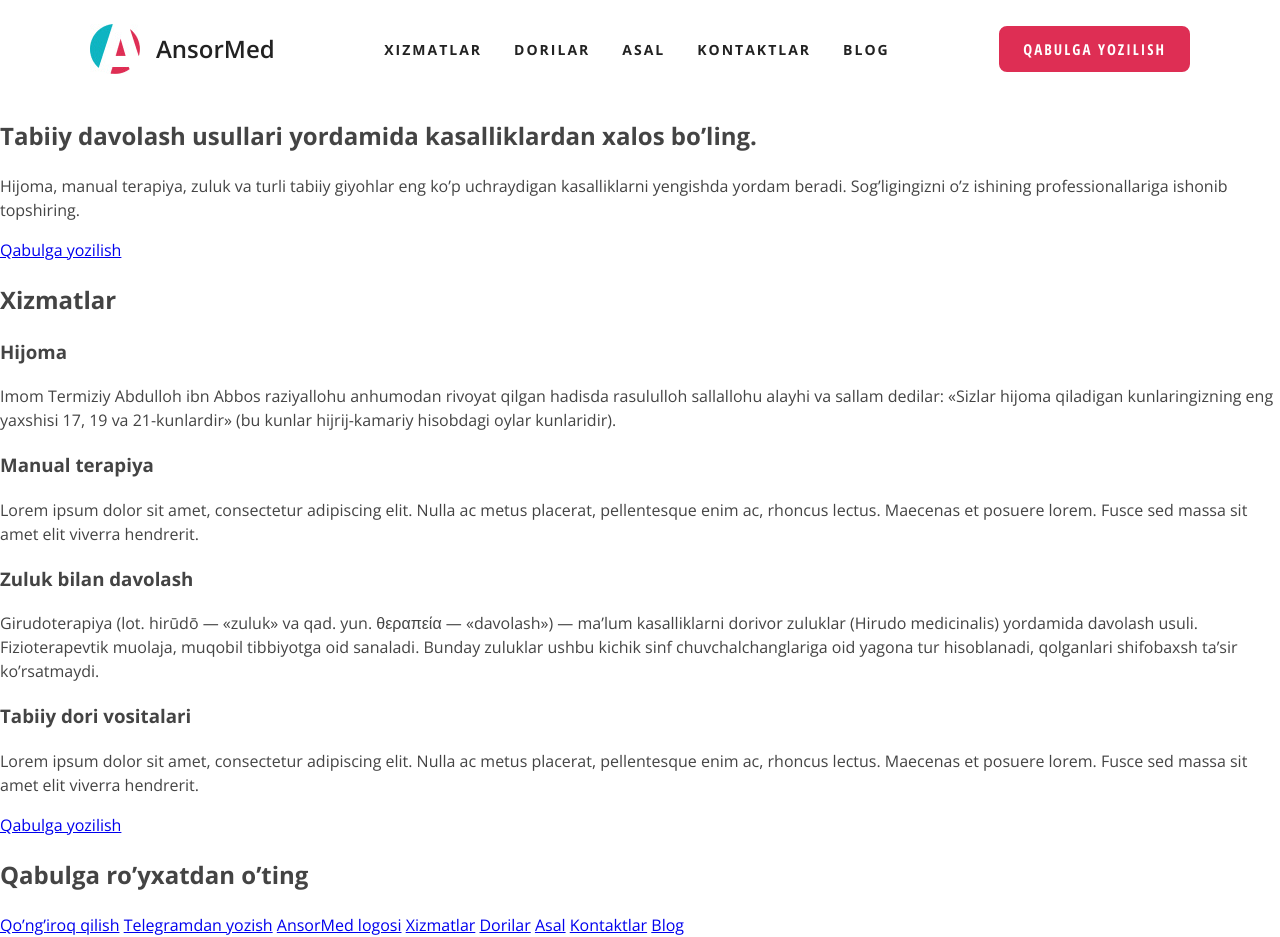
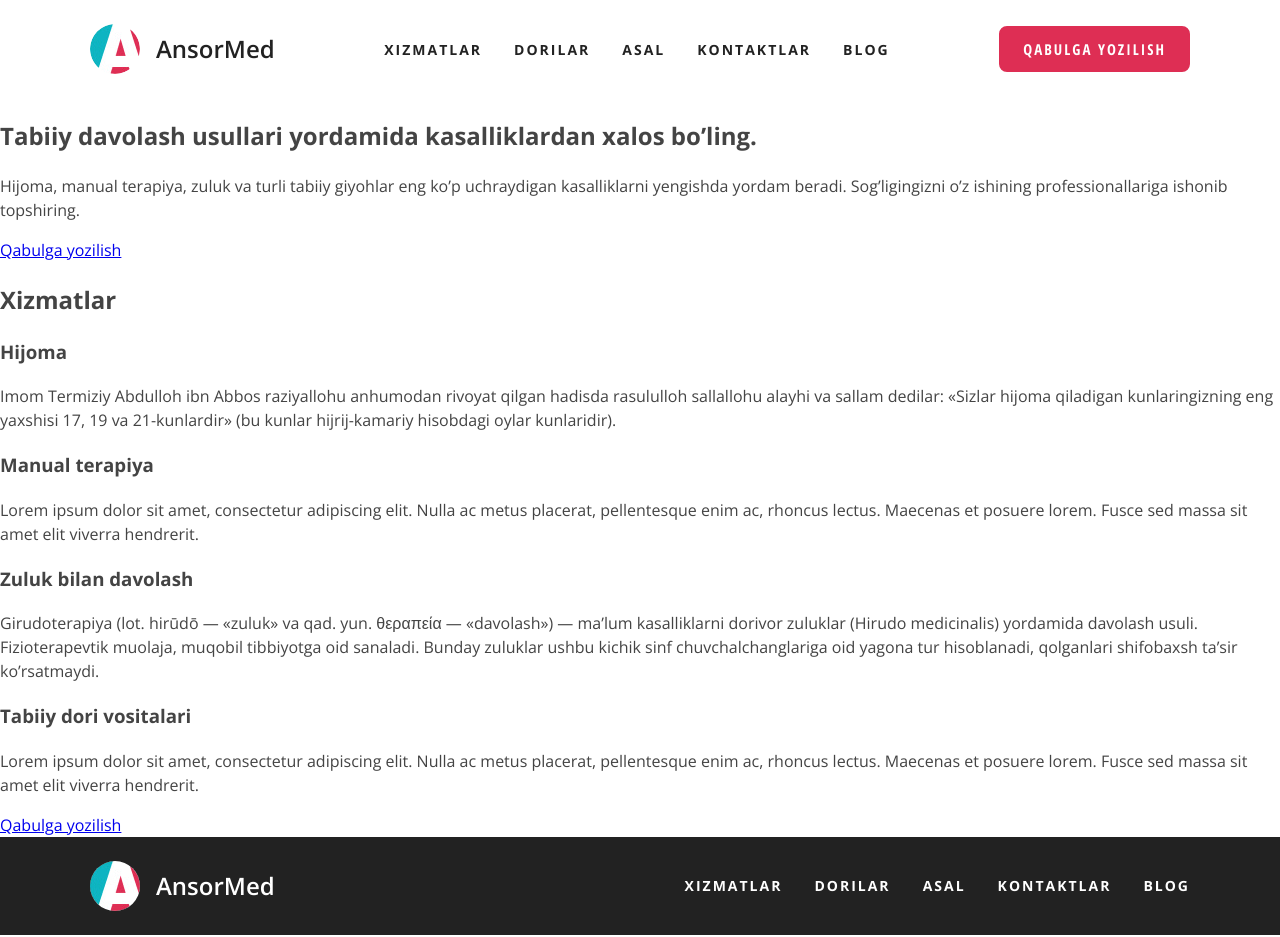
Before and after one commit to VasilaHakimova/AnsorMed-landing-page, a plain HTML site: page index.html in a window 1280 px wide. Drawn offline with nearby package versions, Linux system fonts and the light colour scheme.

Commit message:
Add site-footer. Add border-radius to site-logo-img

```diff
--- a/css/styles.css
+++ b/css/styles.css
@@ -51,6 +51,10 @@ body {
   font-weight: 600;
 }
 
+.site-logo-site-footer {
+  color: #fff;
+}
+
 .site-logo:hover {
   color: #de2e54;
 }
@@ -58,8 +62,13 @@ body {
   opacity: 0.6;
 }
 
+.site-logo-site-footer:active {
+  color: #fff;
+}
+
 .site-logo-img {
   margin-right: 16px;
+  border-radius: 50%;
 }
 
 /* SITENAV */
@@ -97,6 +106,17 @@ body {
   opacity: 0.6;
 }
 
+.sitenav-site-footer .sitenav-link {
+  color: #fff;
+}
+
+.sitenav-site-footer .sitenav-link:hover {
+  color: #de2e54;
+}
+
+.sitenav-site-footer .sitenav-link:active {
+  color: #fff;
+}
 
 /* RED-BUTTON */
 
@@ -124,3 +144,31 @@ body {
   color: #fff;
   opacity: 0.6;
 }
+
+
+
+
+
+
+
+
+
+
+
+
+
+
+
+/* SITE-FOOTER */
+.site-footer {
+  padding-top: 24px;
+  padding-bottom: 24px;
+  background-color: #222;
+  color: #fff;
+}
+
+.site-footer-container {
+  display: flex;
+  justify-content: space-between;
+  align-items: center;
+}
--- a/index.html
+++ b/index.html
@@ -61,19 +61,23 @@
     <a href="#">Qabulga yozilish</a>
   </div>
   <!-- SITE-FOOTER -->
-  <div>
-    <h2>Qabulga ro’yxatdan o’ting</h2>
-    <a href="#">Qo’ng’iroq qilish</a>
-    <a href="#">Telegramdan yozish</a>
-
-    <!-- SITE-FOOTER-BOTTOM -->
-    <a href="#">AnsorMed logosi</a>
-    <a href="#">Xizmatlar</a>
-    <a href="#">Dorilar</a>
-    <a href="#">Asal</a>
-    <a href="#">Kontaktlar</a>
-    <a href="#">Blog</a>
-  </div>
+  <footer class="site-footer">
+    <div class="site-footer-container container">
+      <a class="site-logo site-logo-site-footer" href="#">
+        <img class="site-logo-img" src="/img/logo-icon.jpg" alt="AnsorMed logo icon" width="50" height="50" srcset="/img/logo-icon.jpg 1x, /img/logo-icon@2x.jpg 2x">
+        <span class="site-logo-text">AnsorMed</span>
+      </a>
+      <nav class="sitenav sitenav-site-footer">
+        <ul class="sitenav-list">
+          <li class="sitenav-item"><a class="sitenav-link" href="#">Xizmatlar</a></li>
+          <li class="sitenav-item"><a class="sitenav-link" href="#">Dorilar</a></li>
+          <li class="sitenav-item"><a class="sitenav-link" href="#">Asal</a></li>
+          <li class="sitenav-item"><a class="sitenav-link" href="#">Kontaktlar</a></li>
+          <li class="sitenav-item"><a class="sitenav-link" href="#">Blog</a></li>
+        </ul>
+      </nav>
+    </div>
+  </footer>
 
 </body>
 </html>
```
